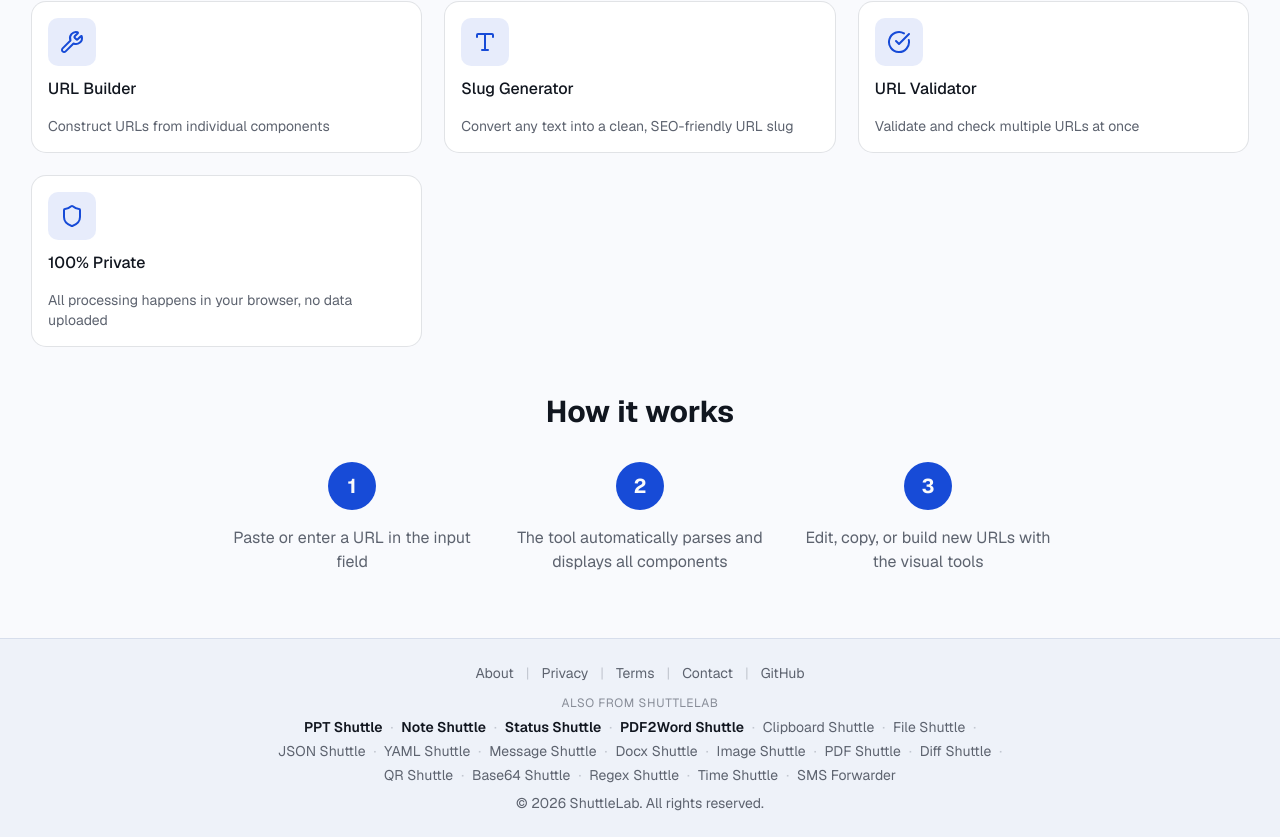
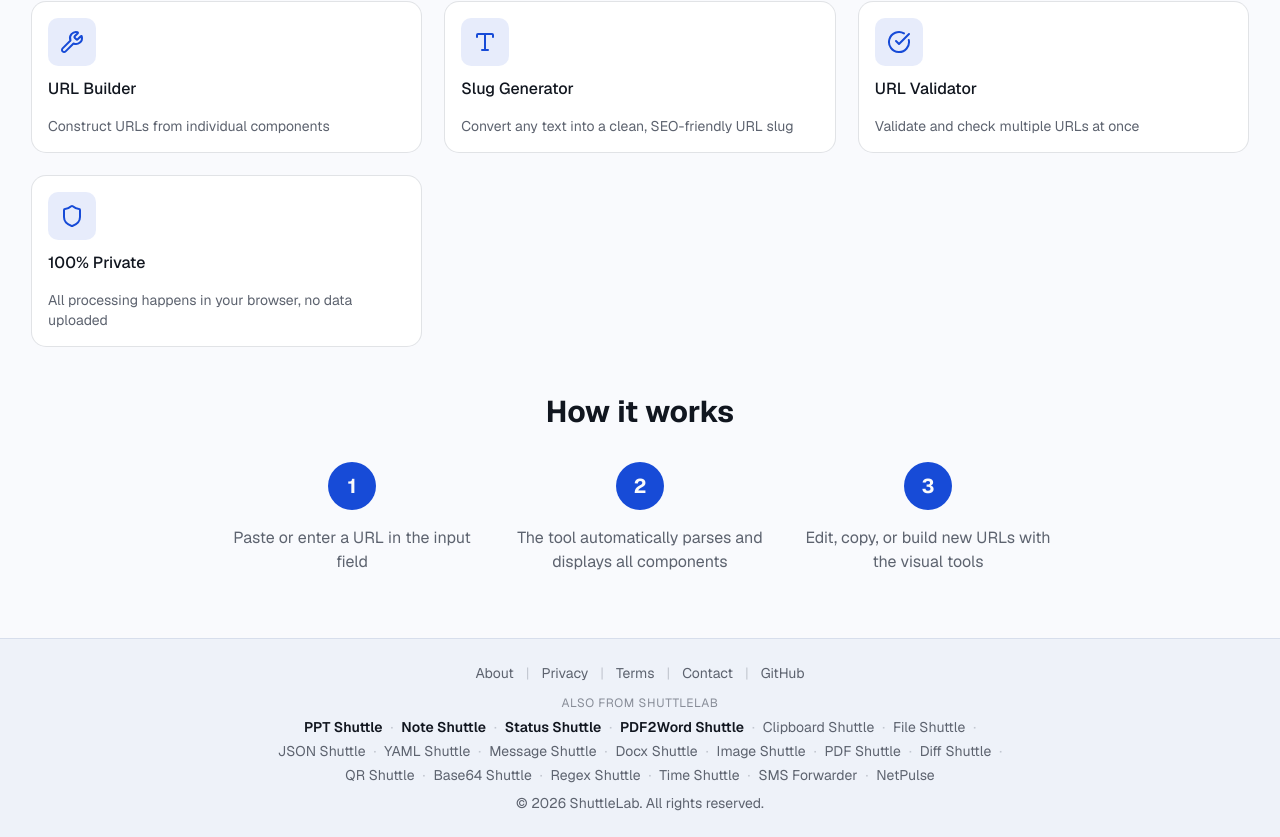
Before and after one commit to ShuttleLab/url-shuttle, a Next.js app: page /en in a window 1280 px wide. Shown: the part 1344-2181 px from the top of the page. Built offline with nearby package versions, Linux system fonts and the light colour scheme.

Commit message:
chore(footer): cross-link NetPulse (netpulse.shuttlelab.org)
Co-Authored-By: Claude Opus 4.8 <noreply@anthropic.com>

```diff
--- a/components/footer.tsx
+++ b/components/footer.tsx
@@ -24,6 +24,7 @@ const SIBLING_SITES: { name: string; host: string; featured?: boolean }[] = [
   { name: "Regex Shuttle", host: "regex.shuttlelab.org" },
   { name: "Time Shuttle", host: "time.shuttlelab.org" },
   { name: "SMS Forwarder", host: "smsforwarder.shuttlelab.org" },
+  { name: "NetPulse", host: "netpulse.shuttlelab.org" },
 ];
 
 export default function Footer() {
```
